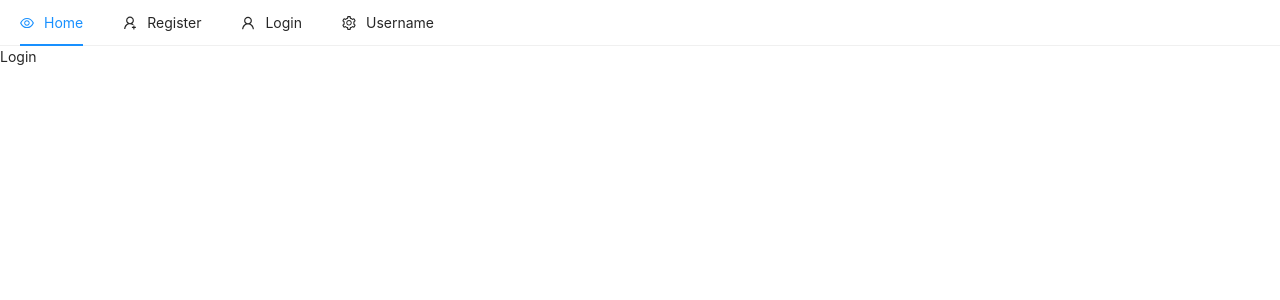
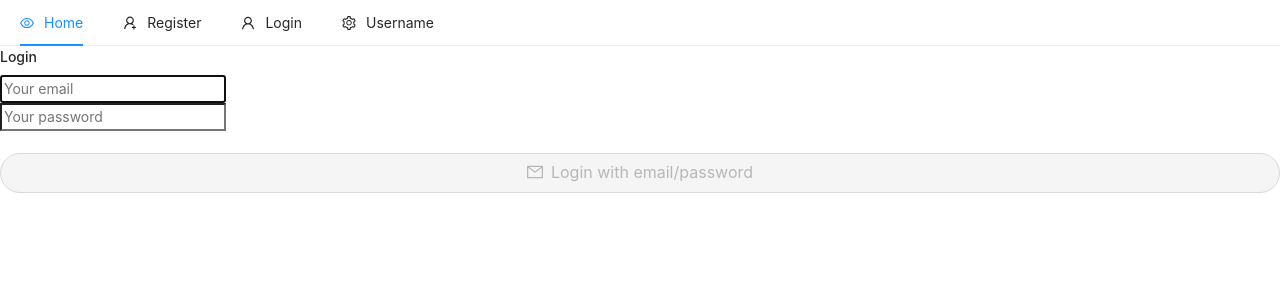
Before and after one commit to kaymantex68/ecommerce, a React (Create React App) app in the folder client/: page /login in a window 1280 px wide. Shown: the top 300 px of the page. Built offline with nearby package versions, Linux system fonts and the light colour scheme; no server answers; the HTML template or start-up script is replaced by a standard one.

Commit message:
Визаульная часть login, регистрация сделана и добавлен Redux

```diff
--- a/client/package.json
+++ b/client/package.json
@@ -12,9 +12,12 @@
     "firebase-admin": "^9.4.2",
     "react": "^17.0.1",
     "react-dom": "^17.0.1",
+    "react-redux": "^7.2.2",
     "react-router-dom": "^5.2.0",
     "react-scripts": "4.0.2",
     "react-toastify": "^7.0.3",
+    "redux": "^4.0.5",
+    "redux-devtools-extension": "^2.13.8",
     "web-vitals": "^1.1.0"
   },
   "scripts": {
--- a/client/src/App.js
+++ b/client/src/App.js
@@ -1,14 +1,38 @@
-import React from "react";
+import React, { useEffect } from "react";
 import { Switch, Route } from "react-router-dom";
-import { ToastContainer } from 'react-toastify'
+import { ToastContainer } from "react-toastify";
 
 import Login from "./pages/auth/Login";
 import Register from "./pages/auth/Register";
-import RegisterComplete from './pages/auth/RegisterComplete'
+import RegisterComplete from "./pages/auth/RegisterComplete";
 import Home from "./pages/Home";
 import Header from "./components/nav/Header";
 
+import { auth } from "./firebase";
+import { useDispatch } from "react-redux";
+
 const App = () => {
+  const dispatch = useDispatch();
+
+  // to check firebase auth state
+  useEffect(() => {
+    const unsubscribe = auth.onAuthStateChanged(async (user) => {
+      if (user) {
+        const idTokenResult = await user.getIdTokenResult();
+        // console.log("user", user);
+        dispatch({
+          type: "LOGGED_IN_USER",
+          payload: {
+            email: user.email,
+            token: idTokenResult.token
+          },
+        });
+      }
+    });
+    // cleanup
+    return () => unsubscribe;
+  }, []);
+
   return (
     <>
       <Header />
--- a/client/src/components/nav/Header.js
+++ b/client/src/components/nav/Header.js
@@ -5,18 +5,31 @@
     UserAddOutlined,
     EyeOutlined,
     SettingOutlined,
+    LogoutOutlined,
 } from "@ant-design/icons";
-
-import {Link} from 'react-router-dom'
+import firebase from "firebase";
+import { Link } from "react-router-dom";
+import { useDispatch } from "react-redux";
+import { useHistory } from 'react-router-dom'
 
 const { SubMenu, Item } = Menu; //Menu.SubMenu
 
 const Header = () => {
     const [current, setCurrent] = useState("home");
-
+    const dispatch = useDispatch();
+    const history = useHistory()
     const handleClick = (e) => {
         // console.log(e.key)
         setCurrent(e.key);
+    };
+
+    const logout = () => {
+        firebase.auth().signOut();
+        dispatch({
+            type: "LOGOUT",
+            payload: null,
+        });
+        history.push('/login')
     };
     return (
         <Menu onClick={handleClick} selectedKeys={[current]} mode="horizontal">
@@ -24,11 +37,7 @@
                 <Link to="/">Home</Link>
             </Item>
 
-      <Item
-        key="register"
-        icon={<UserAddOutlined />}
-        className="float-right"
-      >
+            <Item key="register" icon={<UserAddOutlined />} className="float-right">
                 <Link to="/register">Register</Link>
             </Item>
 
@@ -39,6 +48,9 @@
             <SubMenu icon={<SettingOutlined />} title="Username">
                 <Item key="setting:1">Option 1</Item>
                 <Item key="setting:2">Option 2</Item>
+                <Item icon={<LogoutOutlined />} onClick={logout}>
+                    logout
+        </Item>
             </SubMenu>
         </Menu>
     );
--- a/client/src/index.js
+++ b/client/src/index.js
@@ -4,14 +4,23 @@
 import App from "./App";
 import reportWebVitals from "./reportWebVitals";
 import { BrowserRouter } from "react-router-dom";
-import 'antd/dist/antd.css'
+import "antd/dist/antd.css";
+
+import { Provider } from "react-redux";
+import { createStore } from "redux";
+import { composeWithDevTools } from "redux-devtools-extension";
+import { rootReducer } from "./reducers";
+
+const store = createStore(rootReducer, composeWithDevTools());
 
 ReactDOM.render(
-    // <React.StrictMode>
-        <BrowserRouter>
-        <App />
-        </BrowserRouter>,
-    // </React.StrictMode>,
+  // <React.StrictMode>
+  <Provider store={store}>
+    <BrowserRouter>
+      <App />
+    </BrowserRouter>
+  </Provider>,
+  // </React.StrictMode>,
   document.getElementById("root")
 );
 
--- a/client/src/pages/auth/Login.js
+++ b/client/src/pages/auth/Login.js
@@ -1,10 +1,70 @@
-import React from 'react'
+import React, { useState } from "react";
+import { auth } from "../../firebase";
+import { toast } from "react-toastify";
+import "react-toastify/dist/ReactToastify.css";
+import { Button } from 'antd'
+import {
+    MailOutlined
+} from "@ant-design/icons";
 
 
 const Login = () => {
+    const [email, setEmail] = useState("");
+    const [password, setPassword] = useState("");
+
+    const handleSubmit = async (e) => {
+        e.preventDefault();
+        console.table(email, password);
+    };
+
+    const loginForm = () => (
+        <form onSubmit={handleSubmit}>
+            <div className="form-group">
+                <input
+                    type="email"
+                    className="form-control"
+                    value={email}
+                    onChange={(e) => setEmail(e.target.value)}
+                    placeholder="Your email"
+                    autoFocus
+                />
+            </div>
+            <div className="form-group">
+                <input
+                    type="password"
+                    className="form-control"
+                    value={password}
+                    onChange={(e) => setPassword(e.target.value)}
+                    placeholder="Your password"
+                />
+            </div>
+
+            <br />
+            <Button
+                onClick={handleSubmit}
+                type="primary"
+                className="mb-3"
+                block
+                shape="round"
+                icon={<MailOutlined/>}
+                size="large"
+                disabled={!email || password.length<6}
+                >
+                Login with email/password
+            </Button>
+        </form>
+    );
+
     return (
-        <div>Login</div>
-    )
-}
+        <div className="container p-5">
+            <div className="row">
+                <div className="col-md-6 offset-md-3">
+                    <h4>Login</h4>
+                    {loginForm()}
+                </div>
+            </div>
+        </div>
+    );
+};
 
-export default Login
+export default Login;
--- a/client/src/pages/auth/Register.js
+++ b/client/src/pages/auth/Register.js
@@ -28,6 +28,7 @@
                 className="form-control"
                 value={email}
                 onChange={e => setEmail(e.target.value)}
+                placeholder="Your email"
                 autoFocus
             />
             <br/>
--- /dev/null
+++ b/client/src/reducers/index.js
@@ -0,0 +1,6 @@
+import { combineReducers } from "redux";
+import {userReducer} from './userReducer'
+
+export const rootReducer = combineReducers({
+  user: userReducer,
+});
--- /dev/null
+++ b/client/src/reducers/userReducer.js
@@ -0,0 +1,10 @@
+export const userReducer = (state = null, action) => {
+    switch (action.type) {
+        case "LOGGED_IN_USER":
+            return action.payload;
+        case "LOGOUT":
+            return action.payload;
+        default:
+            return state;
+    }
+};
```
Also changed, not shown: 1 other file (tests, documents, lock files or other folders). Lines whose indentation alone changed are shown as unchanged.
